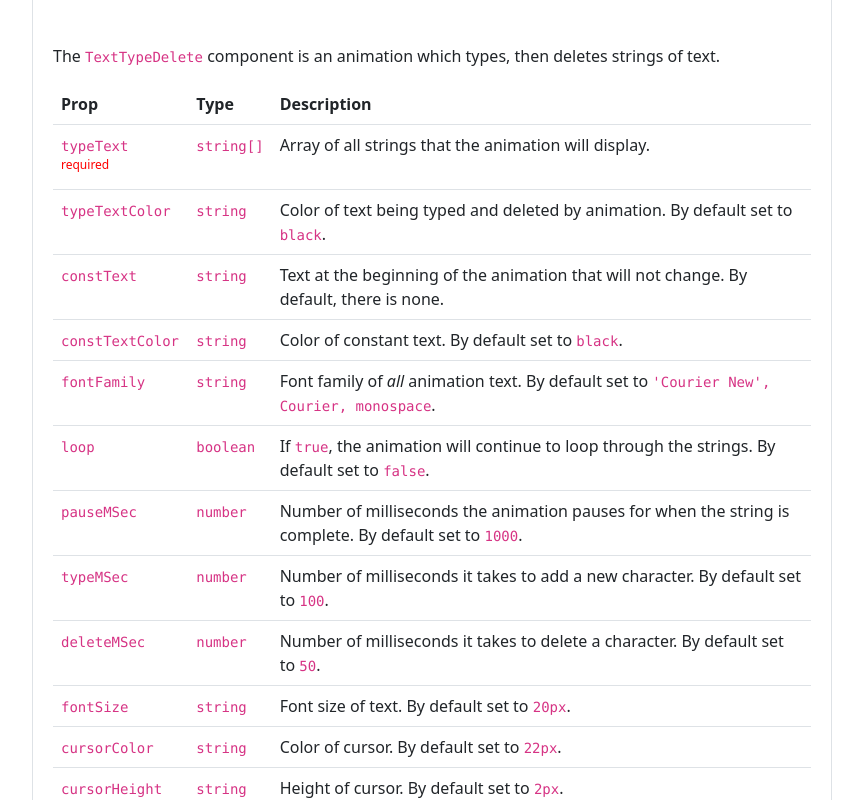
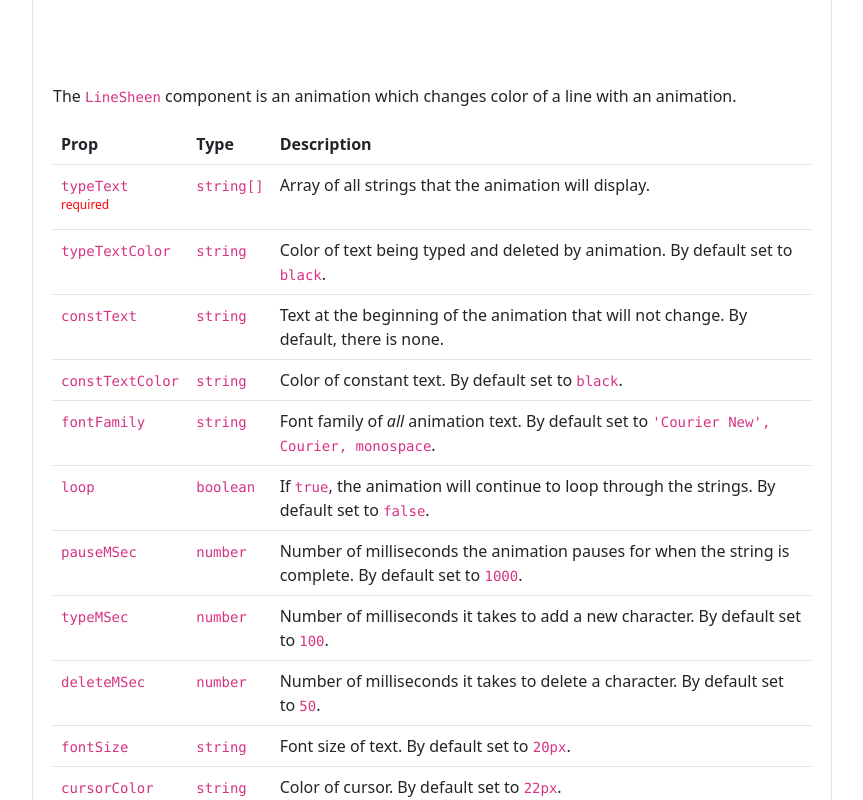
Before and after one commit to arth-shukla/my-icons-documentation, a React (Create React App) app: page / in a window 1280 px wide. Both pictures are taken after a click on the button "LineSheen". Shown: the part 251-1051 px from the top of the page, without its empty margins (208-1071 px from the left). Built offline with nearby package versions, Linux system fonts and the light colour scheme; some icons are missing.

Commit message:
add LineSheen component (todo: documentation)

```diff
--- a/package.json
+++ b/package.json
@@ -4,7 +4,7 @@
 	"version": "1.0.0",
 	"private": true,
 	"dependencies": {
-		"@arth-shukla/my-icons": "^2.1.0",
+		"@arth-shukla/my-icons": "^2.1.4",
 		"@testing-library/jest-dom": "^5.16.5",
 		"@testing-library/react": "^13.3.0",
 		"@testing-library/user-event": "^13.5.0",
--- a/src/IconsTest/IconsTest.scss
+++ b/src/IconsTest/IconsTest.scss
@@ -1,3 +1,6 @@
+@use 'sass:map';
+@use '../../node_modules/bootstrap/scss/bootstrap.scss' as bs;
+
 .accordion-body {
 	--code-color: var(--bs-pink);
 	transition: all var(--tr-sec) ease-in-out;
@@ -7,3 +10,29 @@
 		transition: all var(--tr-sec) ease-in-out;
 	}
 }
+
+.line-sheen-accordion {
+	// --bs-pink-dark: map.get(bs.$pinks, 'pink-800');
+	// --bs-blue-dark: map.get(bs.$blues, 'blue-800');
+	// --bs-orange-dark: map.get(bs.$oranges, 'orange-800');
+	// --bs-purple-dark: map.get(bs.$purples, 'purple-800');
+	// --bs-green-dark: map.get(bs.$greens, 'green-800');
+
+	@debug map.get(bs.$pinks, 'pink-400');
+	@debug map.get(bs.$blues, 'blue-400');
+	@debug map.get(bs.$oranges, 'orange-400');
+	@debug map.get(bs.$purples, 'purple-400');
+	@debug map.get(bs.$greens, 'green-400');
+
+	--bs-pink-light: #de5c9d;
+	--bs-blue-light: #3d8bfd;
+	--bs-orange-light: #fd9843;
+	--bs-purple-light: #8c68cd;
+	--bs-green-light: #479f76;
+
+	--bs-pink-dark: #801f4f;
+	--bs-blue-dark: #084298;
+	--bs-orange-dark: #984c0c;
+	--bs-purple-dark: #432874;
+	--bs-green-dark: #0f5132;
+}
--- a/src/IconsTest/IconsTest.tsx
+++ b/src/IconsTest/IconsTest.tsx
@@ -44,7 +44,6 @@ const AccordionColorSwitch = () => {
 
 	return (
 		<Accordion.Body
-			className='change-code-color'
 			style={
 				{
 					'--code-color': colors[currentColorIndex],
@@ -507,16 +506,47 @@ const AccordionTextTypeDelete = () => {
 IconSamples['TypeTextDelete'] = AccordionTextTypeDelete
 
 const AccordionLineSheen = () => {
+	const [currentColorIndex, setCurrentColorIndex] = useState<number>(0)
+	const colors: Array<string> = ['var(--bs-pink)', 'var(--bs-blue)', 'var(--bs-orange)', 'var(--bs-purple)', 'var(--bs-green)']
+	const lightColors: Array<string> = ['var(--bs-pink-light)', 'var(--bs-blue-light)', 'var(--bs-orange-light)', 'var(--bs-purple-light)', 'var(--bs-green-light)']
+	const darkColors: Array<string> = ['var(--bs-pink-dark)', 'var(--bs-blue-dark)', 'var(--bs-orange-dark)', 'var(--bs-purple-dark)', 'var(--bs-green-dark)']
+	const colorNames: Array<string> = ['pink', 'blue', 'orange', 'purple', 'green']
+	const animDuration: number = 0.4 //'.4s'
+
 	return (
-		<Accordion.Body>
+		<Accordion.Body
+			className='line-sheen-accordion'
+			style={
+				{
+					'--code-color': colors[currentColorIndex],
+					'--tr-sec': `${animDuration}s`,
+				} as React.CSSProperties
+			}
+		>
+			<div style={{ display: 'flex', justifyContent: 'right' }}>
+				<ColorSwitch
+					currentColorIndex={currentColorIndex}
+					colors={colors}
+					onClick={() => {
+						setCurrentColorIndex((currentColorIndex + 1) % colors.length)
+					}}
+					animDuration={`${animDuration}s`}
+					size={40}
+					aria-label={`Change color to ${colorNames[(currentColorIndex + 1) % colors.length]}.`}
+					title={`Change color to ${colorNames[(currentColorIndex + 1) % colors.length]}`}
+				/>
+			</div>
 			<p>
 				<LineSheen
-					color='blue'
-					style={{ width: '40px' }}
+					lineHeight='3px'
+					lineColor={lightColors[currentColorIndex]}
+					sheenColor={darkColors[currentColorIndex]}
+					animDuration={animDuration * 3}
+					lineWidth='100%'
 				/>
 			</p>
 			<p>
-				The <code>TextTypeDelete</code> component is an animation which types, then deletes strings of text.
+				The <code>LineSheen</code> component is an animation which changes color of a line with an animation.
 			</p>
 			<Table
 				style={{ color: 'inherit', width: '100%' }}
```
Also changed, not shown: 1 other file (tests, documents, lock files or other folders).
